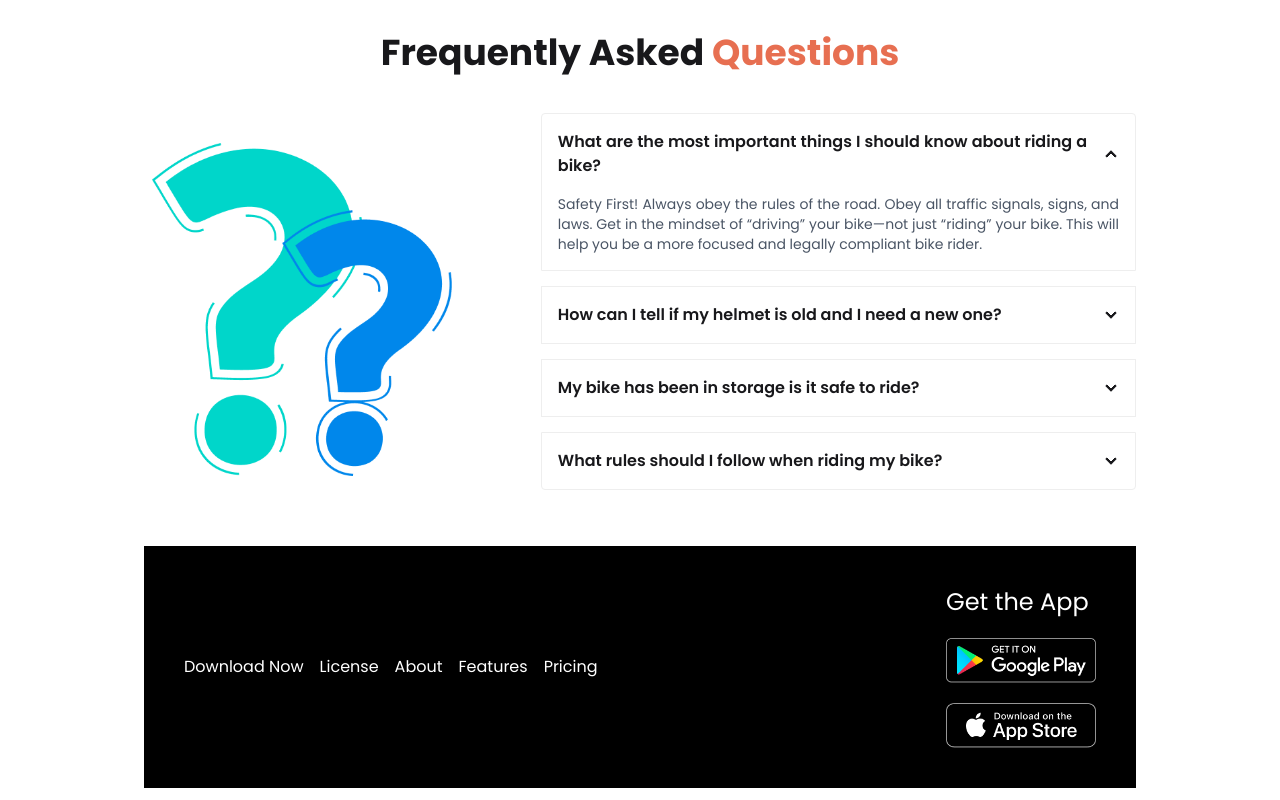
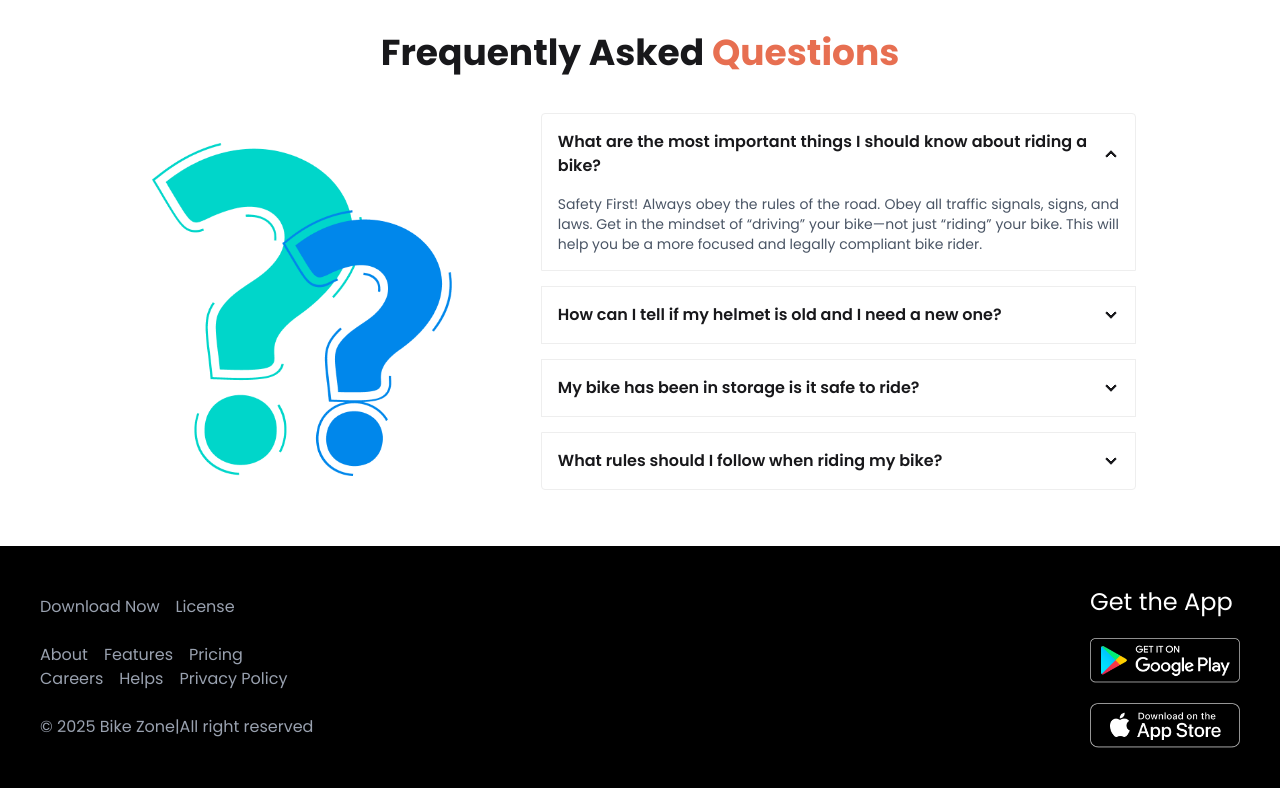
Before and after one commit to Mofizulshuvo/CSE_3532_Assignment_biker_zone, a plain HTML site: page index.html in a window 1280 px wide. Shown: the part 2482-3282 px from the top of the page. Drawn offline with nearby package versions, Linux system fonts and the light colour scheme.

Commit message:
completed

```diff
--- a/index.html
+++ b/index.html
@@ -432,13 +432,28 @@
     </div>
 </body>
 
-<footer class="bg-black p-10 flex justify-between items-center">
-  <div class="text list-none text-white flex justify-center gap-4">
-    <li>Download Now</li>
-    <li>License</li>
-    <li>About</li>
-    <li>Features</li>
-    <li>Pricing</li>
+<footer class="bg-black p-5 md:p-10 md:flex justify-between items-center mx-auto md:mx-[-144px]">
+  <div class="text list-none">
+    <div class="text-gray-400 flex justify-start gap-4">
+      <li>Download Now</li>
+      <li>License</li>
+    </div>
+    <br>
+    <div class="text-gray-400 ">
+      <div class="flex justify-start gap-4">
+        <li>About</li>
+        <li>Features</li>
+        <li>Pricing</li>
+      </div>
+      <br class="md:hidden block">
+      <div class="flex justify-start gap-4">
+        <li>Careers</li>
+        <li>Helps</li>
+        <li>Privacy Policy</li>
+      </div>
+    </div>
+    <br>
+    <p class="text-gray-400 hidden md:block">© 2025 Bike Zone|All right reserved</p>
   </div>
 
   <div class="apps">
@@ -446,8 +461,6 @@
     <img class="w-[150px] my-5" src="images/others/android.png" alt="">
     <img class="w-[150px]" src="images/others/ios.png" alt="">
   </div>
-
+  <p class="text-gray-400 md:hidden mt-10  text-center block">© 2025 Bike Zone|All right reserved</p>
 </footer>
-
-
 </html>
```
